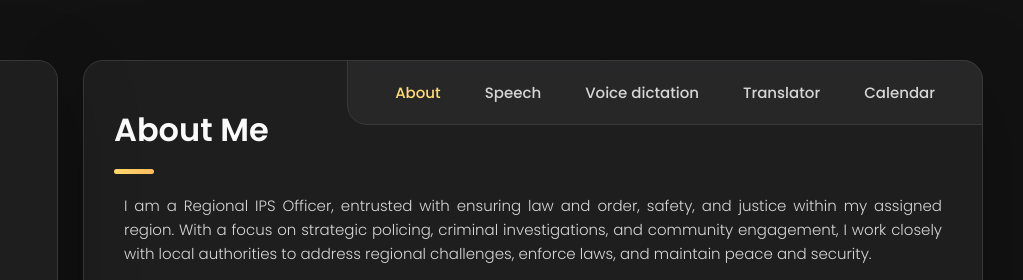
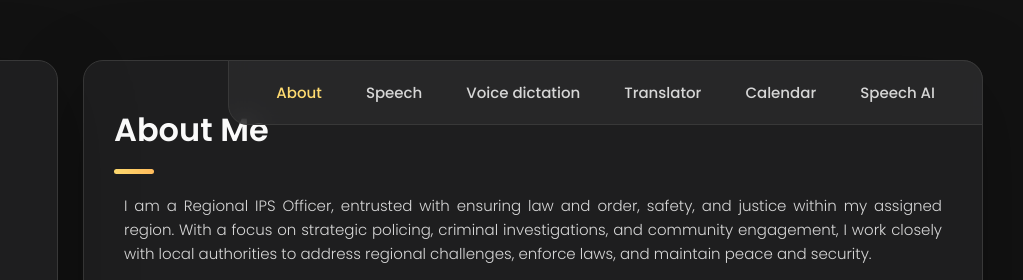
Before and after one commit to codegeek03/Bureaucratic_productivity_enhancer, a website built with Vite: page Deployment/dashboard.html in a window 1280 px wide. Shown: the top 280 px of the page, 257-1280 px from the left. Built offline with nearby package versions, Linux system fonts and the light colour scheme.

Commit message:
Speech tool added

```diff
--- a/Deployment/dashboard.html
+++ b/Deployment/dashboard.html
@@ -111,6 +111,9 @@
                     <li class="navbar-item"><a href="http://10.145.68.231:9001/" class="navbar-link"
                             data-nav-link>Translator</a></li>
                     <li class="navbar-item"><a href="./calender.html" class="navbar-link" data-nav-link>Calendar</a>
+                    </li>
+                    <li class="navbar-item"><a href="http://10.145.53.114:9002/" class="navbar-link"
+                            data-nav-link>Speech AI</a>
                     </li>
                 </ul>
             </nav>
```
